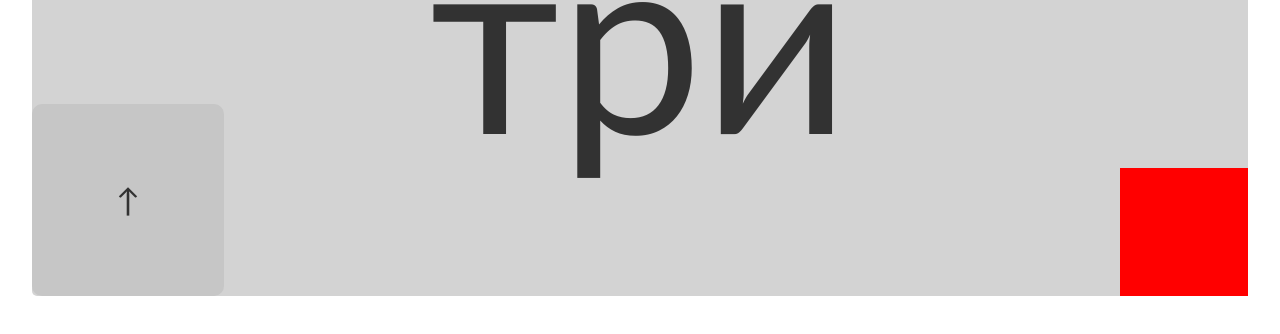
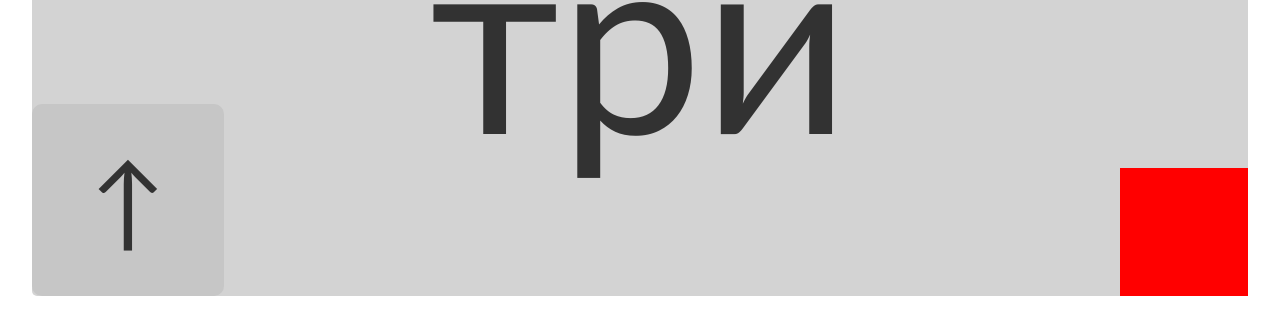
Before and after one commit to fewfw3r32/fewfw3r32.github.io, a plain HTML site: page index.html in a window 1280 px wide. Shown: the part 344-678 px from the top of the page. Drawn offline with Linux system fonts and the light colour scheme.

Commit message:
Update style.css

```diff
--- a/style.css
+++ b/style.css
@@ -61,6 +61,6 @@ border-radius: 10px;
 background-color: #c6c6c6;
 bottom: 0;
 left: 0;
-font-size: 200%;
+font-size: 8vw;
 -moz-user-select: none;
 }
```
